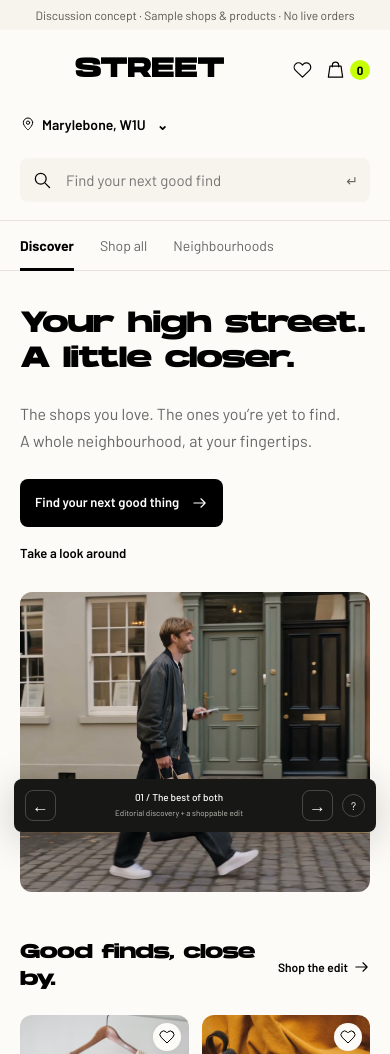
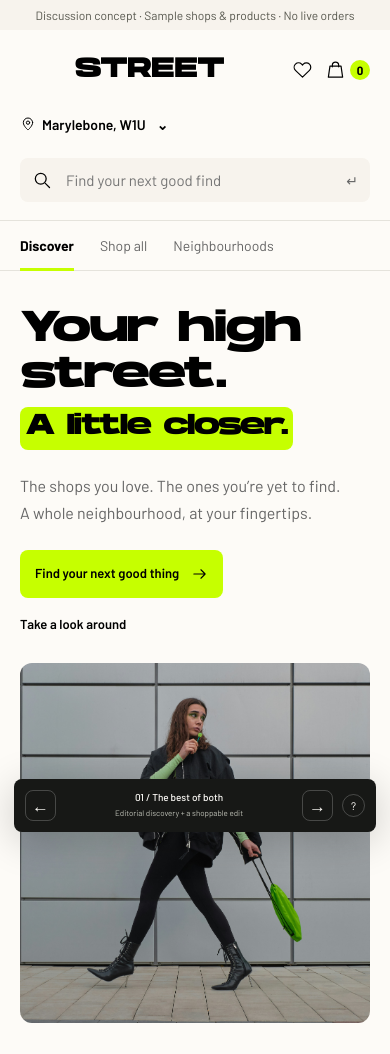
Before and after one commit to STREET-Technologies/street-desktop-poc, a website with bundled scripts: page index.html in a window 390 px wide. Shown: the top 1054 px of the page. Built offline with nearby package versions, Linux system fonts and the light colour scheme.

Commit message:
Expand hero with Street lime accents and campaign imagery

```diff
--- a/app.js
+++ b/app.js
@@ -93,7 +93,7 @@ function shopCards() {
   return `<div class="shop-list">${shops.map((s) => `<button class="shop-card" aria-label="Shop ${s.name}" data-action="shop" data-value="${s.id}"><img src="assets/${s.image}" alt="Illustrative neighbourhood photography" loading="lazy"><div><h3>${s.name}</h3><span class="shop-category">${s.category}</span><p>${s.note}</p><span class="text-link">Explore the shop ${icon("arrow")}</span></div></button>`).join("")}</div>`;
 }
 function Hybrid() {
-  return `<section class="hybrid-hero"><div class="hero-copy"><h1>Your high street.<br><span>A little closer.</span></h1><p>The shops you love. The ones you’re yet to find.<br>A whole neighbourhood, at your fingertips.</p><div class="hero-actions"><button class="primary" data-action="nav" data-value="catalogue">Find your next good thing ${icon("arrow")}</button><button class="text-link" data-action="nav" data-value="neighbourhoods">Take a look around</button></div></div><div class="hero-photo"><img src="assets/street-life.jpg" alt="A shopper walking along a London street carrying shopping bags"></div></section>
+  return `<section class="hybrid-hero"><div class="hero-copy"><h1>Your high <br>street. <br><span>A little closer.</span></h1><p>The shops you love. The ones you’re yet to find.<br>A whole neighbourhood, at your fingertips.</p><div class="hero-actions"><button class="primary" data-action="nav" data-value="catalogue">Find your next good thing ${icon("arrow")}</button><button class="text-link" data-action="nav" data-value="neighbourhoods">Take a look around</button></div></div><div class="hero-photo"><img src="assets/high-street-style.png" alt="A woman in a black outfit walking with bright lime shopping bags" width="1536" height="1024" fetchpriority="high" decoding="async"></div></section>
   ${productSection()}
   <section class="section"><div class="section-heading"><div><h2>Every street has a story.</h2></div><span class="muted">Pick a neighbourhood. See what you find.</span></div>${areaCards()}</section><section class="section"><div class="section-heading"><div><h2>Meet your next favourite.</h2></div><span class="sample-note">Illustrative shops for this concept</span></div>${shopCards()}</section>`;
 }
--- a/style.css
+++ b/style.css
@@ -280,7 +280,7 @@ p {
   height: 3px;
   left: 0;
   right: 0;
-  background: var(--ink);
+  background: var(--lime);
 }
 .nav-message {
   font-size: 11px;
@@ -295,26 +295,43 @@ p {
   display: grid;
   grid-template-columns: 1fr 1fr;
   align-items: center;
-  padding: 36px 0 16px;
+  padding: 40px 0 24px;
   gap: 48px;
-  min-height: 440px;
+  min-height: 620px;
 }
 .hero-copy {
   padding: 12px 0 20px;
 }
 .hero-copy h1 {
-  font-size: clamp(32px, 3.2vw, 48px);
-  line-height: 1.2;
+  font-size: clamp(48px, 4.7vw, 68px);
+  line-height: 1.08;
   letter-spacing: -0.03em;
 }
 .hero-copy h1 > span {
+  display: inline-block;
+  max-width: 100%;
+  margin-top: 0.2em;
+  padding: 0.12em 0.18em 0.18em;
+  background: var(--lime);
   color: var(--ink);
+  font-size: 0.67em;
+  line-height: 1.18;
+  border-radius: var(--radius-control);
 }
 .hero-copy p {
-  font-size: 17px;
+  max-width: 40ch;
+  font-size: 18px;
   color: var(--muted);
   margin-top: 22px;
   line-height: 1.7;
+}
+.hero-actions .primary {
+  background: var(--lime);
+  color: var(--ink);
+}
+.hero-actions .primary:hover {
+  background: var(--ink);
+  color: var(--cream);
 }
 .hero-actions {
   display: flex;
@@ -362,12 +379,12 @@ p {
   position: relative;
   border-radius: var(--radius-surface);
   overflow: hidden;
-  min-height: 400px;
+  min-height: 560px;
 }
 .hero-photo > img {
   height: 100%;
   position: absolute;
-  object-position: 46% center;
+  object-position: 52% center;
 }
 .section {
   padding: 40px 0 4px;
@@ -1188,16 +1205,16 @@ dialog.drawer {
 }
 @media (min-width: 1600px) {
   .hybrid-hero {
-    min-height: 590px;
+    min-height: 660px;
   }
   .hero-copy h1 {
-    font-size: 64px;
+    font-size: 76px;
   }
   .hero-copy {
     padding-top: 25px;
   }
   .hero-photo {
-    min-height: 510px;
+    min-height: 600px;
   }
 }
 @media (max-width: 1150px) {
@@ -1219,7 +1236,7 @@ dialog.drawer {
     display: none;
   }
   .hero-copy h1 {
-    font-size: 34px;
+    font-size: 48px;
   }
   .hero-actions {
     align-items: start;
@@ -1227,8 +1244,11 @@ dialog.drawer {
     gap: 10px;
   }
   .hybrid-hero {
-    min-height: 420px;
+    min-height: 520px;
     gap: 32px;
+  }
+  .hero-photo {
+    min-height: 480px;
   }
   .product-grid {
     gap: 15px;
@@ -1335,7 +1355,7 @@ dialog.drawer {
     padding-top: 25px;
   }
   .hero-copy h1 {
-    font-size: clamp(28px, 7.5vw, 44px);
+    font-size: clamp(40px, 11vw, 56px);
     letter-spacing: -0.03em;
   }
   .hero-copy p {
@@ -1355,10 +1375,10 @@ dialog.drawer {
     font-size: 13px;
   }
   .hero-photo {
-    min-height: 300px;
+    min-height: 360px;
   }
   .hero-photo > img {
-    object-position: center 45%;
+    object-position: 52% center;
   }
   .section {
     padding-top: 32px;
```
Also changed, not shown: README.md, assets/high-street-style.png (added).
